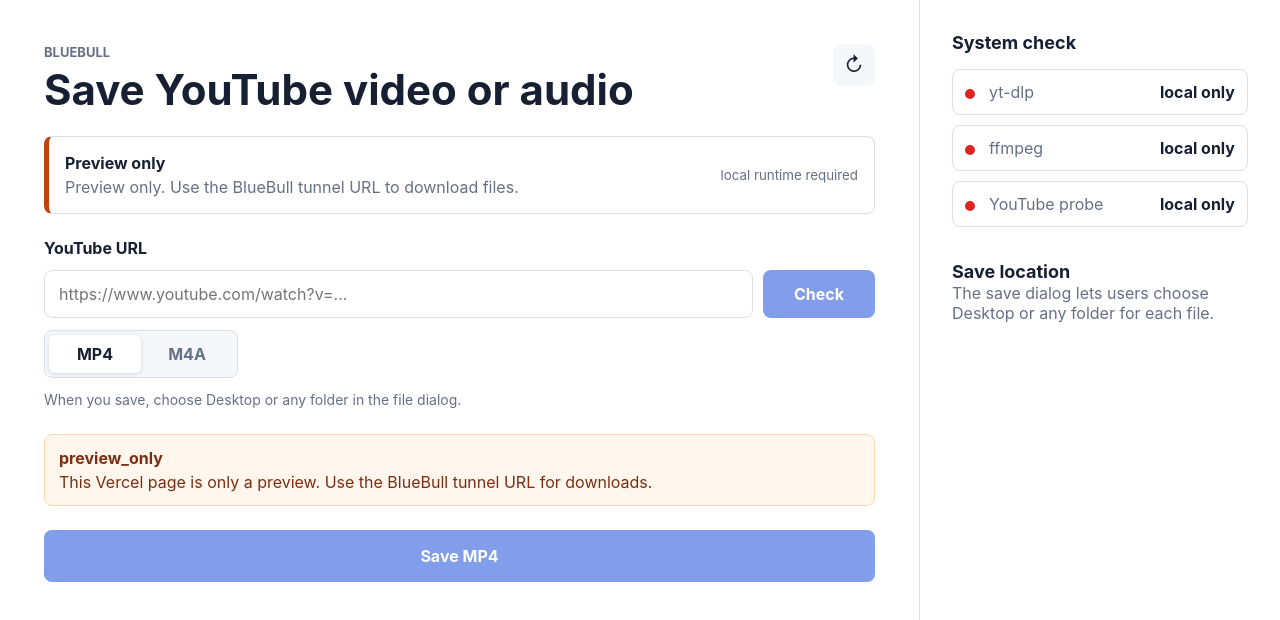
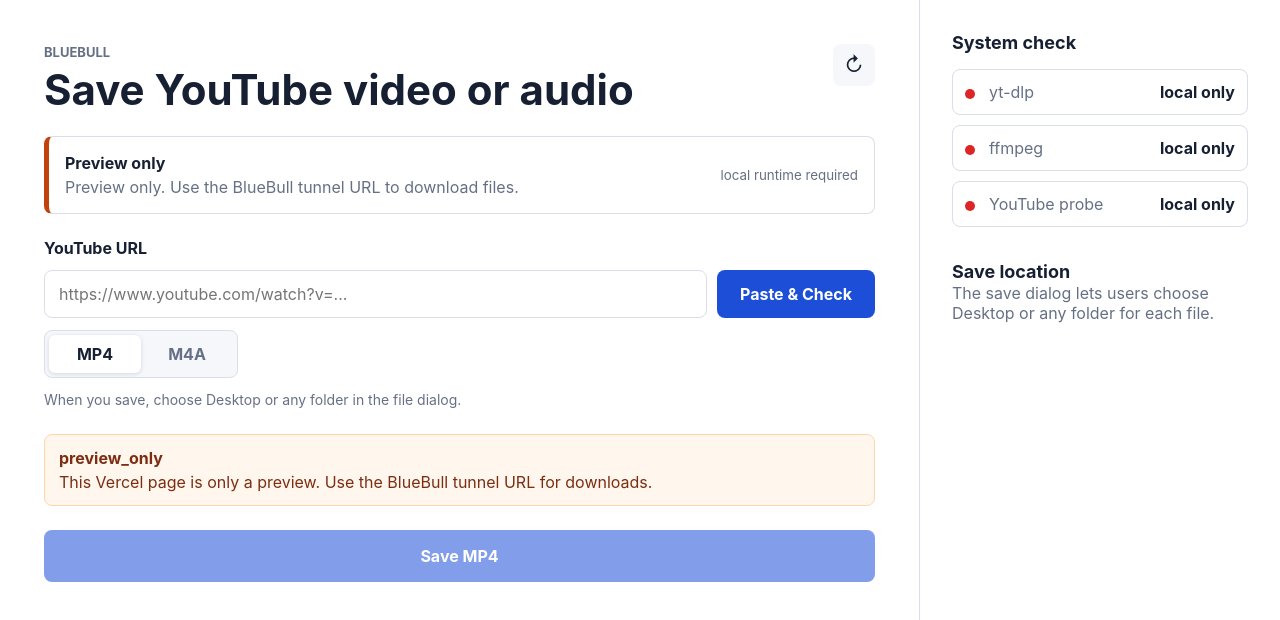
Before and after one commit to utopia2283/BlueBull, a React (Vite) app: page / in a window 1280 px wide. Shown: the top 620 px of the page. Built offline with nearby package versions, Linux system fonts and the light colour scheme; no server answers.

Commit message:
Open save dialog before downloading

```diff
--- a/src/App.css
+++ b/src/App.css
@@ -137,7 +137,7 @@
 
 .url-row {
   display: grid;
-  grid-template-columns: minmax(0, 1fr) 112px;
+  grid-template-columns: minmax(0, 1fr) 158px;
   gap: 10px;
 }
 
--- a/src/App.jsx
+++ b/src/App.jsx
@@ -20,6 +20,14 @@
   const minutes = Math.floor(seconds / 60)
   const rest = String(seconds % 60).padStart(2, '0')
   return `${minutes}:${rest}`
+}
+
+function safeFileStem(value) {
+  return (value || 'bluebull-download')
+    .replace(/[\\/:*?"<>|]+/g, '_')
+    .replace(/\s+/g, ' ')
+    .trim()
+    .slice(0, 120) || 'bluebull-download'
 }
 
 function App() {
@@ -69,15 +77,14 @@
     }
   }
 
-  async function fetchInfo(event) {
-    event.preventDefault()
+  async function fetchInfo(nextUrl = url) {
     setLoading((current) => ({ ...current, info: true }))
     setError(emptyError)
     setVideo(null)
     try {
       const result = await request('/api/info', {
         method: 'POST',
-        body: JSON.stringify({ url }),
+        body: JSON.stringify({ url: nextUrl }),
       })
       setVideo(result.video)
     } catch (nextError) {
@@ -87,10 +94,46 @@
     }
   }
 
+  async function pasteAndCheck(event) {
+    event.preventDefault()
+    let nextUrl = url
+
+    try {
+      const clipboardText = await navigator.clipboard.readText()
+      if (clipboardText.trim()) {
+        nextUrl = clipboardText.trim()
+        setUrl(nextUrl)
+      }
+    } catch {
+      if (!nextUrl.trim()) {
+        setError({
+          code: 'clipboard_blocked',
+          message: 'Paste permission was blocked. Paste the YouTube URL into the input, then try again.',
+        })
+        return
+      }
+    }
+
+    await fetchInfo(nextUrl)
+  }
+
   async function download() {
     setLoading((current) => ({ ...current, download: true }))
     setError(emptyError)
+    let saveHandle = null
     try {
+      if (supportsSavePicker) {
+        saveHandle = await window.showSaveFilePicker({
+          suggestedName: `${safeFileStem(video?.title)}.${type}`,
+          types: [
+            {
+              description: type.toUpperCase(),
+              accept: { [type === 'mp4' ? 'video/mp4' : 'audio/mp4']: [`.${type}`] },
+            },
+          ],
+        })
+      }
+
       const response = await fetch('/api/download-file', {
         method: 'POST',
         headers: { 'Content-Type': 'application/json' },
@@ -107,20 +150,11 @@
       const fallbackName = `bluebull-download.${type}`
       const fileName = decodeURIComponent(disposition.match(/filename="?([^"]+)"?/i)?.[1] || fallbackName)
 
-      if (supportsSavePicker) {
-        const handle = await window.showSaveFilePicker({
-          suggestedName: fileName,
-          types: [
-            {
-              description: type.toUpperCase(),
-              accept: { [type === 'mp4' ? 'video/mp4' : 'audio/mp4']: [`.${type}`] },
-            },
-          ],
-        })
-        const writable = await handle.createWritable()
+      if (saveHandle) {
+        const writable = await saveHandle.createWritable()
         await writable.write(blob)
         await writable.close()
-        setError({ code: 'download_complete', message: `Saved: ${fileName}` })
+        setError({ code: 'download_complete', message: `Saved: ${saveHandle.name || fileName}` })
       } else {
         const objectUrl = URL.createObjectURL(blob)
         const link = document.createElement('a')
@@ -185,7 +219,7 @@
           <small>{health?.status === 'deployed_preview' ? 'local runtime required' : `yt-dlp ${health?.ytdlp?.version || 'not found'}`}</small>
         </div>
 
-        <form className="download-form" onSubmit={fetchInfo}>
+        <form className="download-form" onSubmit={pasteAndCheck}>
           <label htmlFor="url">YouTube URL</label>
           <div className="url-row">
             <input
@@ -195,8 +229,8 @@
               placeholder="https://www.youtube.com/watch?v=..."
               autoComplete="off"
             />
-            <button type="submit" disabled={loading.info || !url.trim()}>
-              {loading.info ? 'Checking' : 'Check'}
+            <button type="submit" disabled={loading.info}>
+              {loading.info ? 'Checking' : 'Paste & Check'}
             </button>
           </div>
 
```
